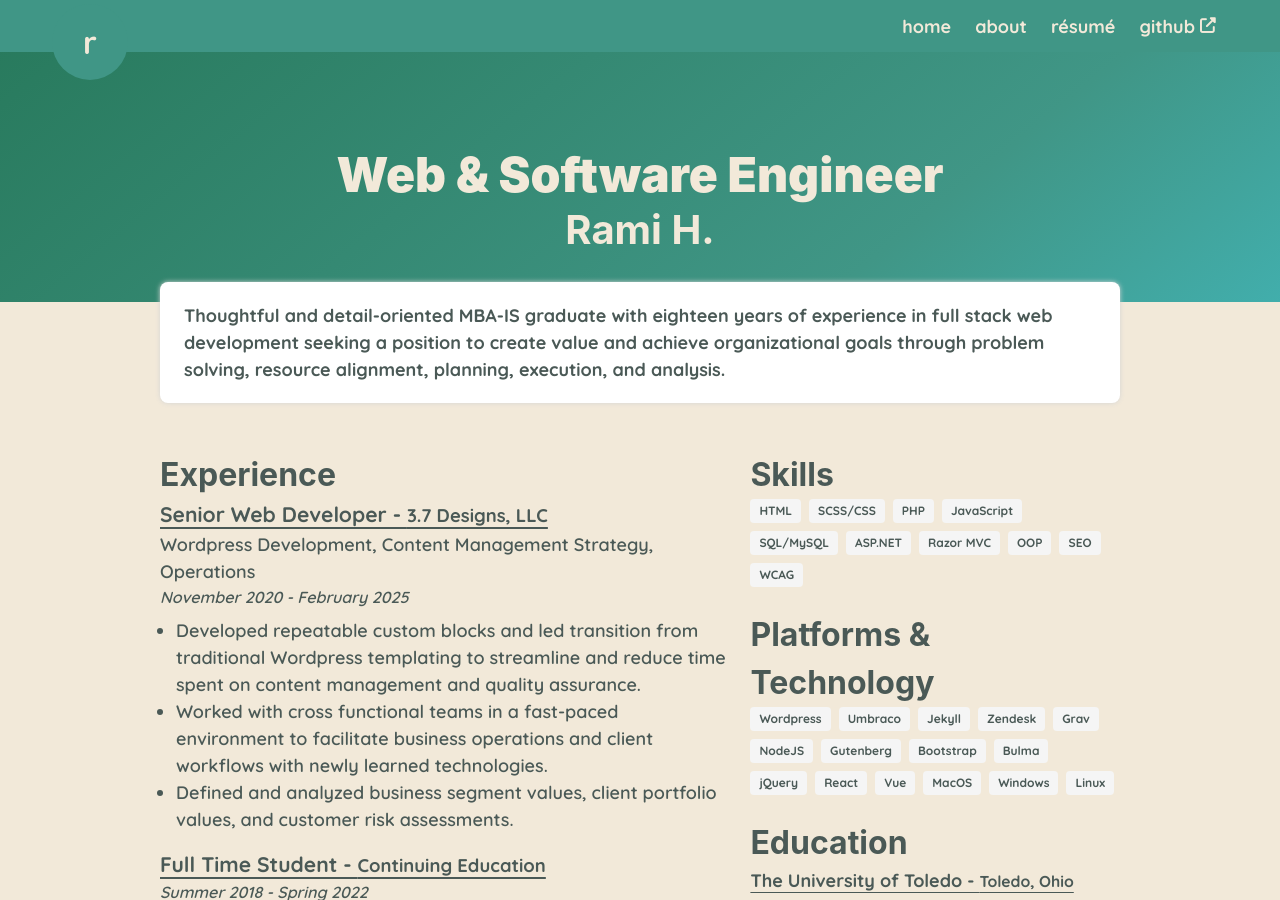
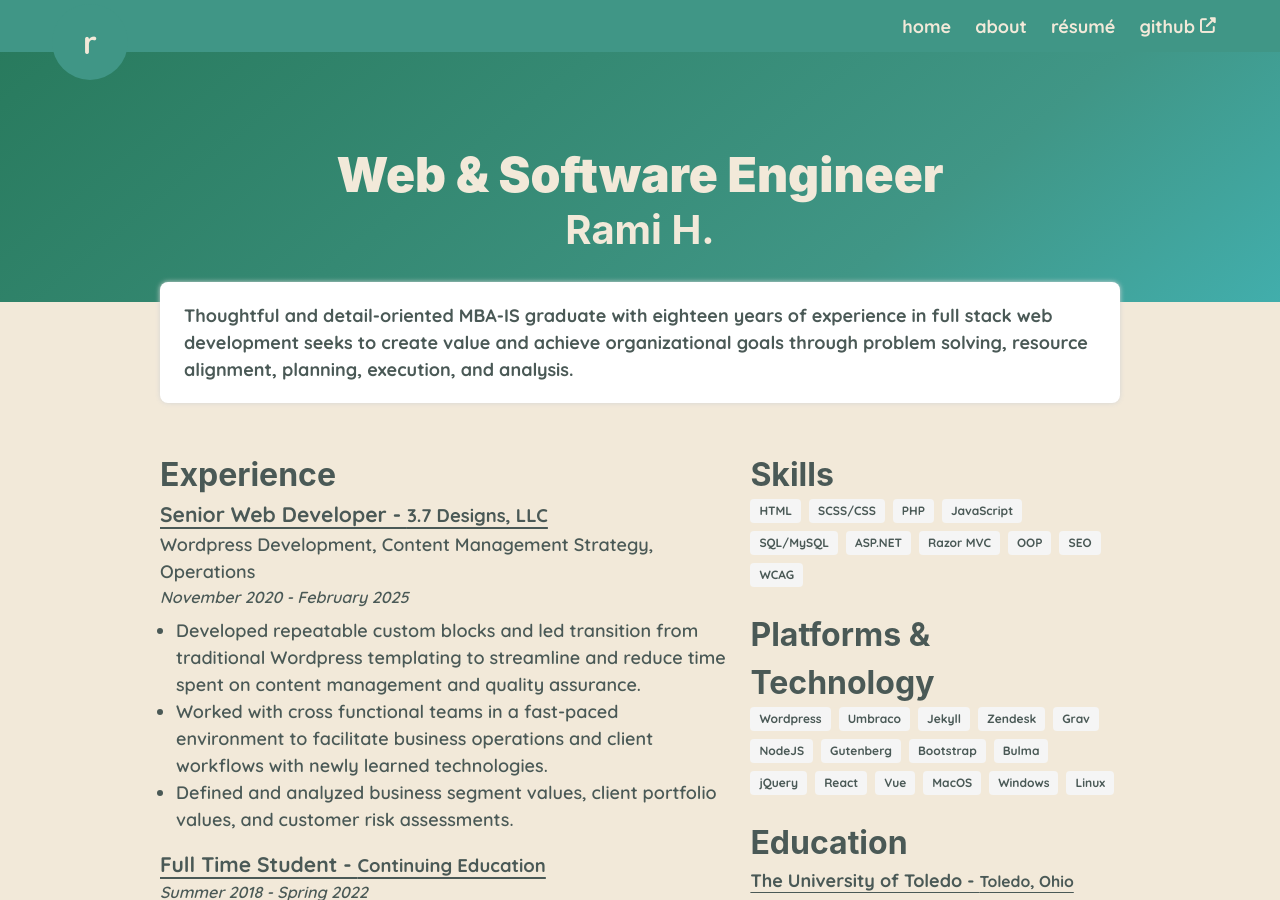
Before and after one commit to RamChilla/ramchilla.github.io, a Jekyll site: the page built from work-experience.md, in a window 1280 px wide and 900 px high. Built offline with Jekyll 4.4.1, drawn with Linux system fonts in a browser that asks for light colours; nearby versions of some CDN libraries; some web fonts are replaced.

Commit message:
resume summary update

```diff
--- a/_data/_resume.json
+++ b/_data/_resume.json
@@ -13,7 +13,7 @@
 		{
 			"name": "summary",
 			"title": "Summary",
-            "text": "Thoughtful and detail-oriented MBA-IS graduate with eighteen years of experience in full stack web development seeking a position to create value and achieve organizational goals through problem solving, resource alignment, planning, execution, and analysis."
+			"text": "Thoughtful and detail-oriented MBA-IS graduate with eighteen years of experience in full stack web development seeks to create value and achieve organizational goals through problem solving, resource alignment, planning, execution, and analysis."
 		},
 		{
 			"name": "education",
@@ -61,7 +61,23 @@
 		{
 			"name": "technology",
 			"title": "Platforms &amp; Technology",
-            "items": ["Wordpress", "Umbraco", "Jekyll", "Zendesk", "Grav", "NodeJS", "Gutenberg", "Bootstrap", "Bulma", "jQuery", "React", "Vue", "MacOS", "Windows", "Linux"]
+			"items": [
+				"Wordpress",
+				"Umbraco",
+				"Jekyll",
+				"Zendesk",
+				"Grav",
+				"NodeJS",
+				"Gutenberg",
+				"Bootstrap",
+				"Bulma",
+				"jQuery",
+				"React",
+				"Vue",
+				"MacOS",
+				"Windows",
+				"Linux"
+			]
 		},
 		{
 			"name": "experience",
```
Lines whose indentation alone changed are shown as unchanged.
